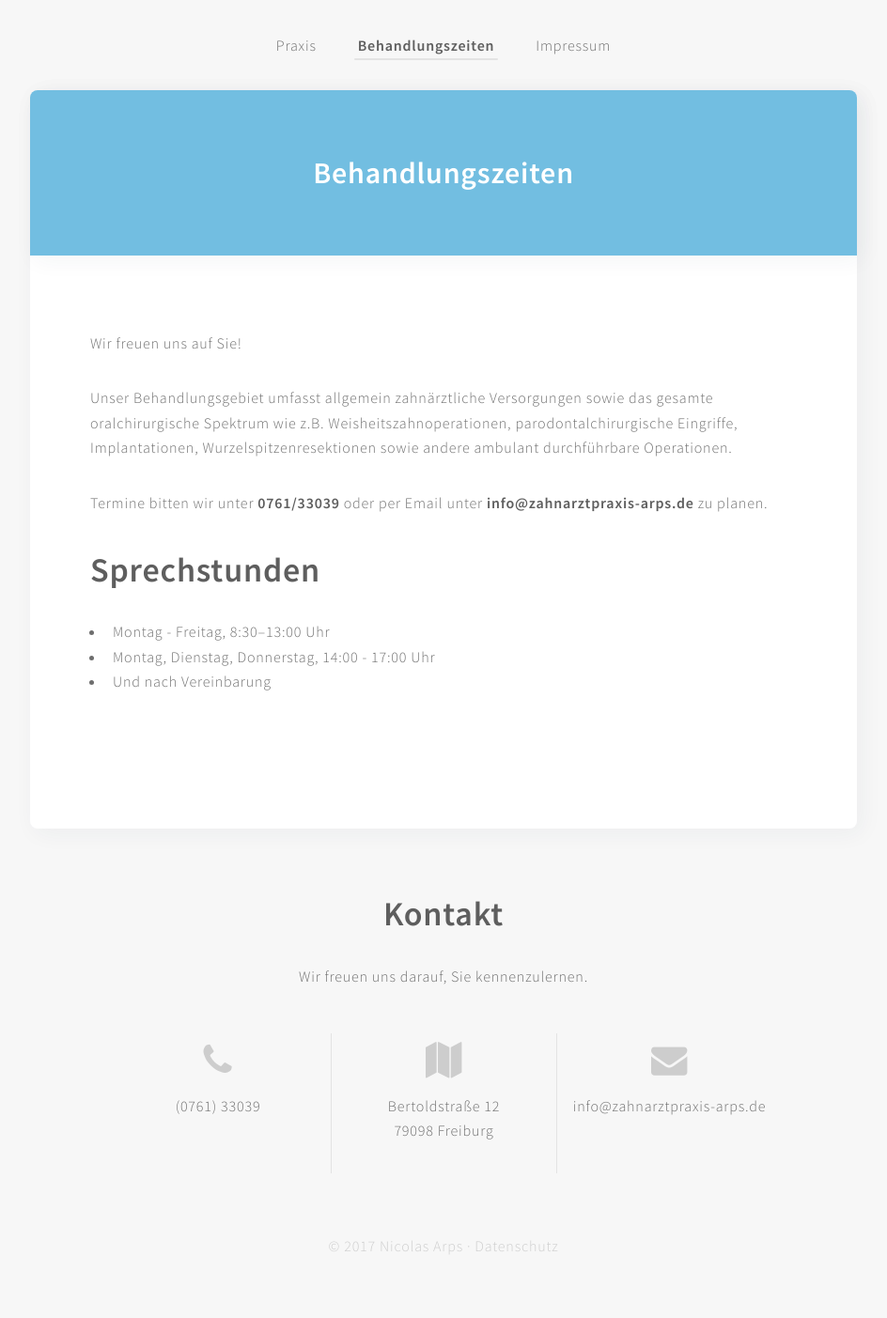
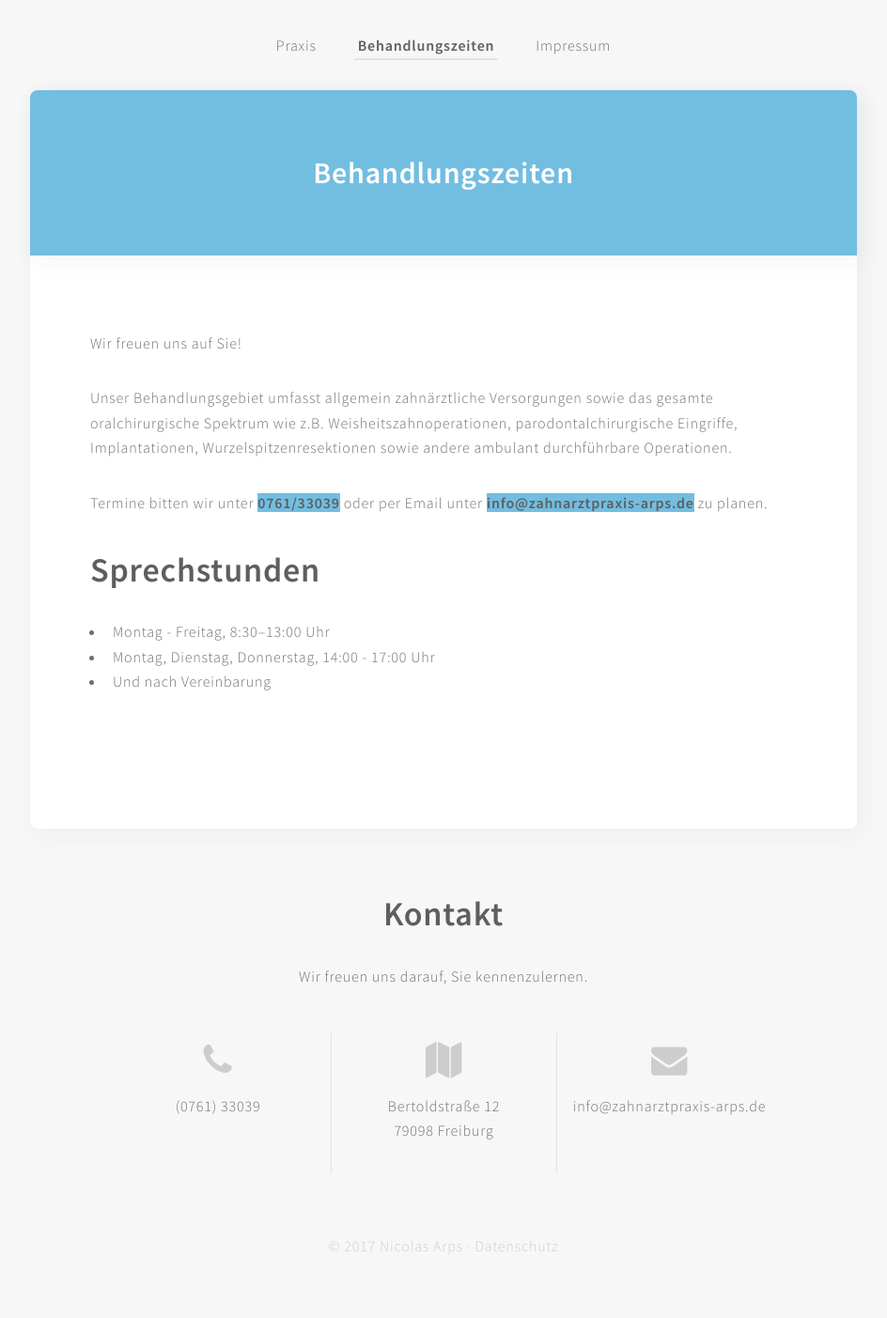
Before and after one commit to ninoarps/nino, a Jekyll site: the page built from zeiten/index.html, in a window 1280 px wide. Shown: the whole page at 94% size, without its empty margins (168-1112 px from the left). Built offline with Jekyll 4.4.1, drawn with Linux system fonts in a browser that asks for light colours.

Commit message:
primary text blue

```diff
--- a/css/main.css
+++ b/css/main.css
@@ -2038,6 +2038,14 @@ button.special:hover,
 	box-shadow: 0 7px 14px rgba(50,50,93,.1), 0 3px 6px rgba(0,0,0,.08);
 }
 
+.primary {
+	background-color: #72bee1;
+}
+
+.primary:hover {
+	background-color: #87c8e5;
+}
+
 input[type="submit"].special:active,
 input[type="reset"].special:active,
 input[type="button"].special:active,
--- a/zeiten/index.html
+++ b/zeiten/index.html
@@ -15,7 +15,7 @@ permalink: /zeiten
     <p>Wir freuen uns auf Sie!</p>
     <p>Unser Behandlungsgebiet umfasst allgemein zahnärztliche Versorgungen sowie das gesamte oralchirurgische Spektrum wie z.B. Weisheitszahnoperationen, parodontalchirurgische Eingriffe, Implantationen, Wurzelspitzenresektionen sowie andere ambulant durchführbare Operationen.</p>
 
-    <p>Termine bitten wir unter <strong>0761/33039</strong> oder per Email unter <a href="mailto:info@zahnarztpraxis-arps.de"><strong>info@zahnarztpraxis-arps.de</strong></a> zu planen.</p>
+    <p>Termine bitten wir unter <strong class="primary">0761/33039</strong> oder per Email unter <a href="mailto:info@zahnarztpraxis-arps.de"><strong class="primary">info@zahnarztpraxis-arps.de</strong></a> zu planen.</p>
     <h2>Sprechstunden</h2>
     <ul>
       <li>Montag - Freitag, 8:30–13:00 Uhr</li>
```
